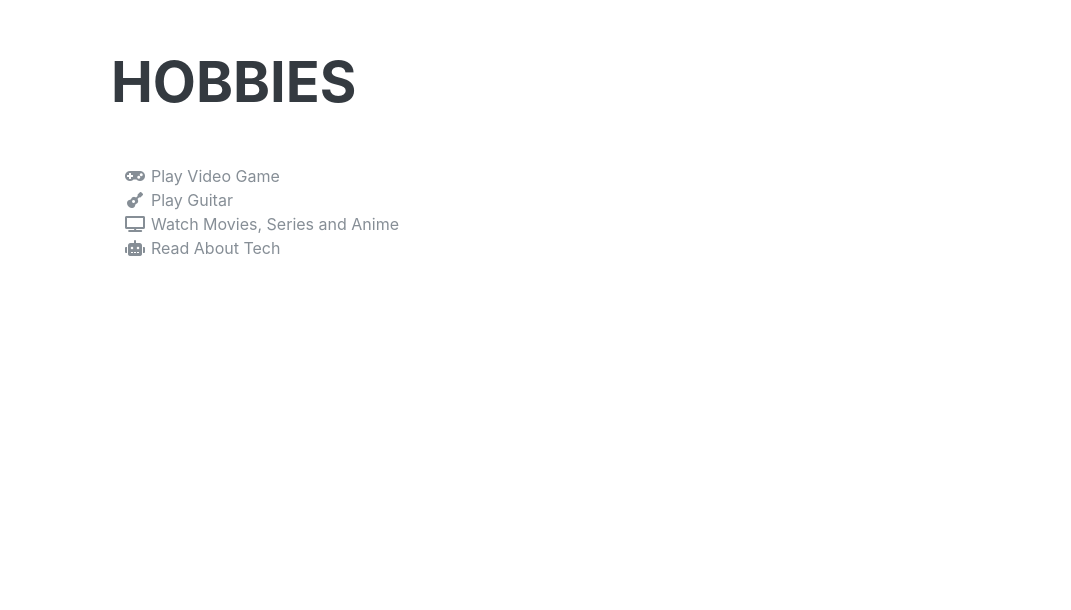
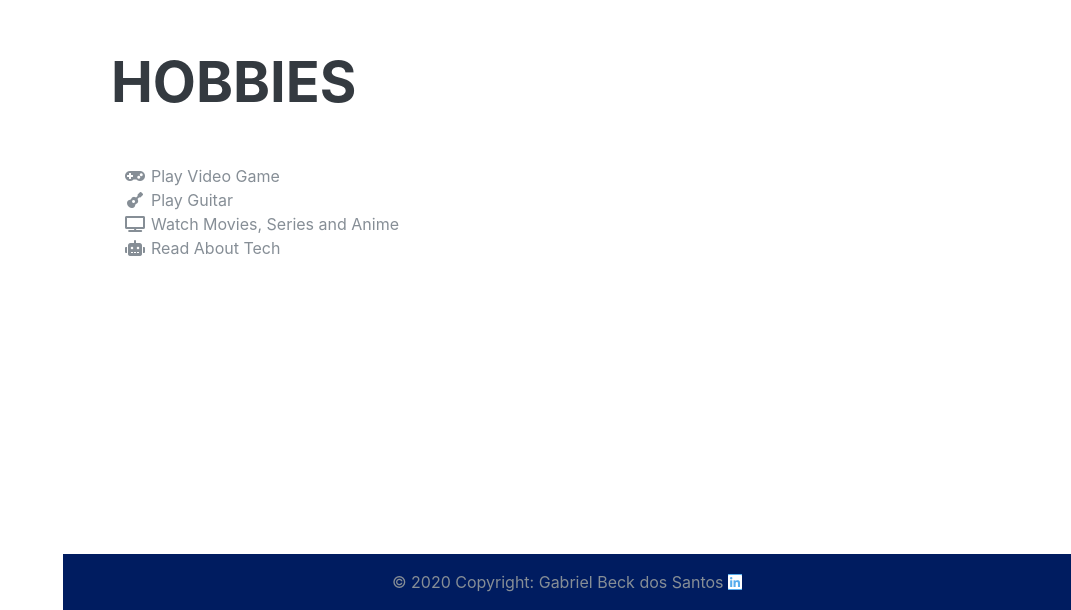
Before and after one commit to gabriel-beck-santos/mini-proj1, a plain HTML site: page index.html in a window 1280 px wide. Shown: the part 5524-6134 px from the top of the page, without its empty margins (209-1280 px from the left). Before the commit the page ends 6078 px from the top, so only its background shows below. Drawn offline with nearby package versions, Linux system fonts and the light colour scheme; some packages are replaced by stand-ins of ours; a web font is replaced by a local one.

Commit message:
Add footer

```diff
--- a/css/resume.css
+++ b/css/resume.css
@@ -174,3 +174,12 @@ a {
 a:hover, a:focus, a:active {
   color: #001C60;
 }
+
+.blue {
+  background-color: #001C60;
+}
+
+.fa-linkedin {
+  background: #55ACEE;
+  color: white;
+}
--- a/index.html
+++ b/index.html
@@ -162,6 +162,14 @@
 
   </div>
 
+  <footer class="page-footer font-small blue">
+
+    <div class="footer-copyright text-center py-3">© 2020 Copyright: Gabriel Beck dos Santos
+      <a href="https://www.linkedin.com/in/gabriel-beck/" class="fab fa-linkedin"></a>
+    </div>
+
+  </footer>
+
   <!-- Bootstrap core JavaScript -->
   <script src="vendor/jquery/jquery.min.js"></script>
   <script src="vendor/bootstrap/js/bootstrap.bundle.min.js"></script>
```
